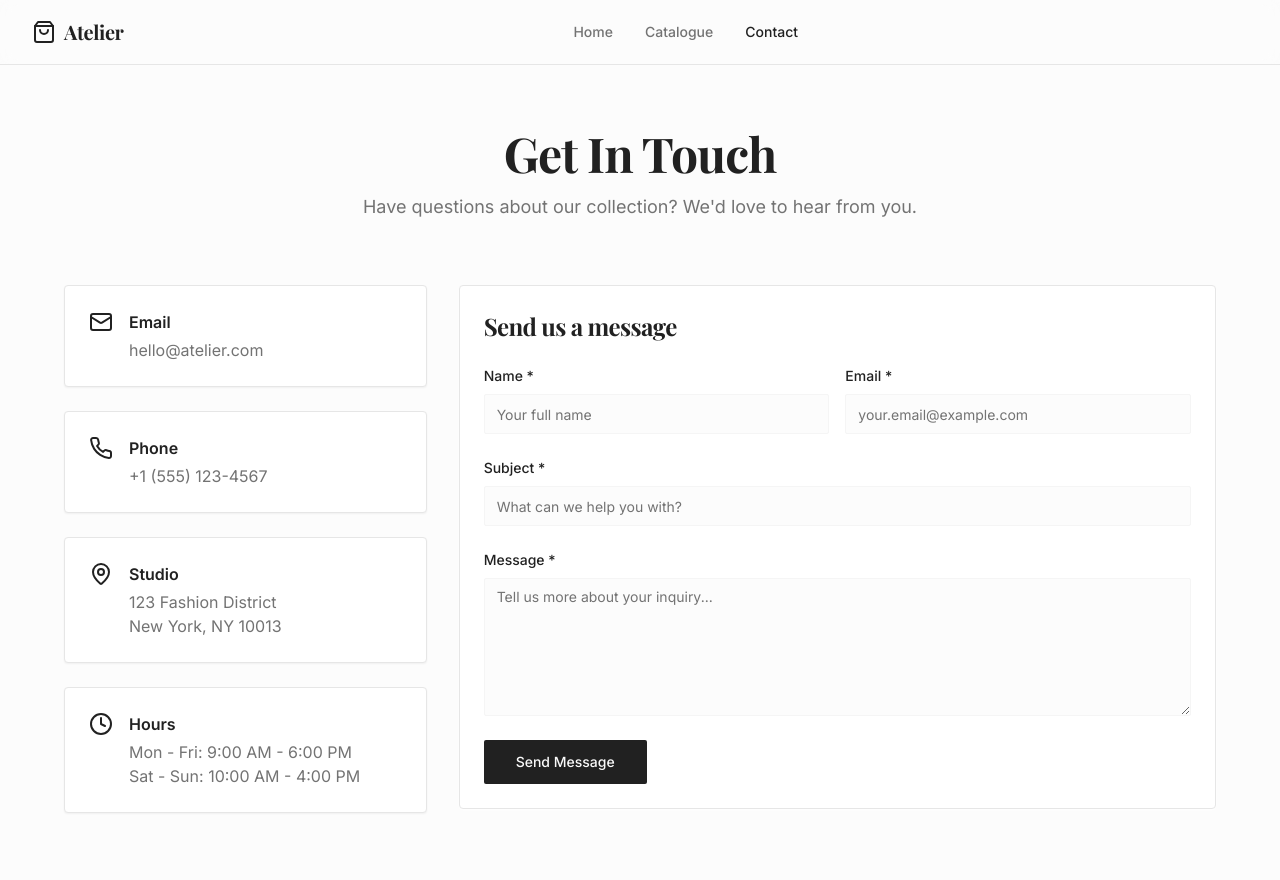
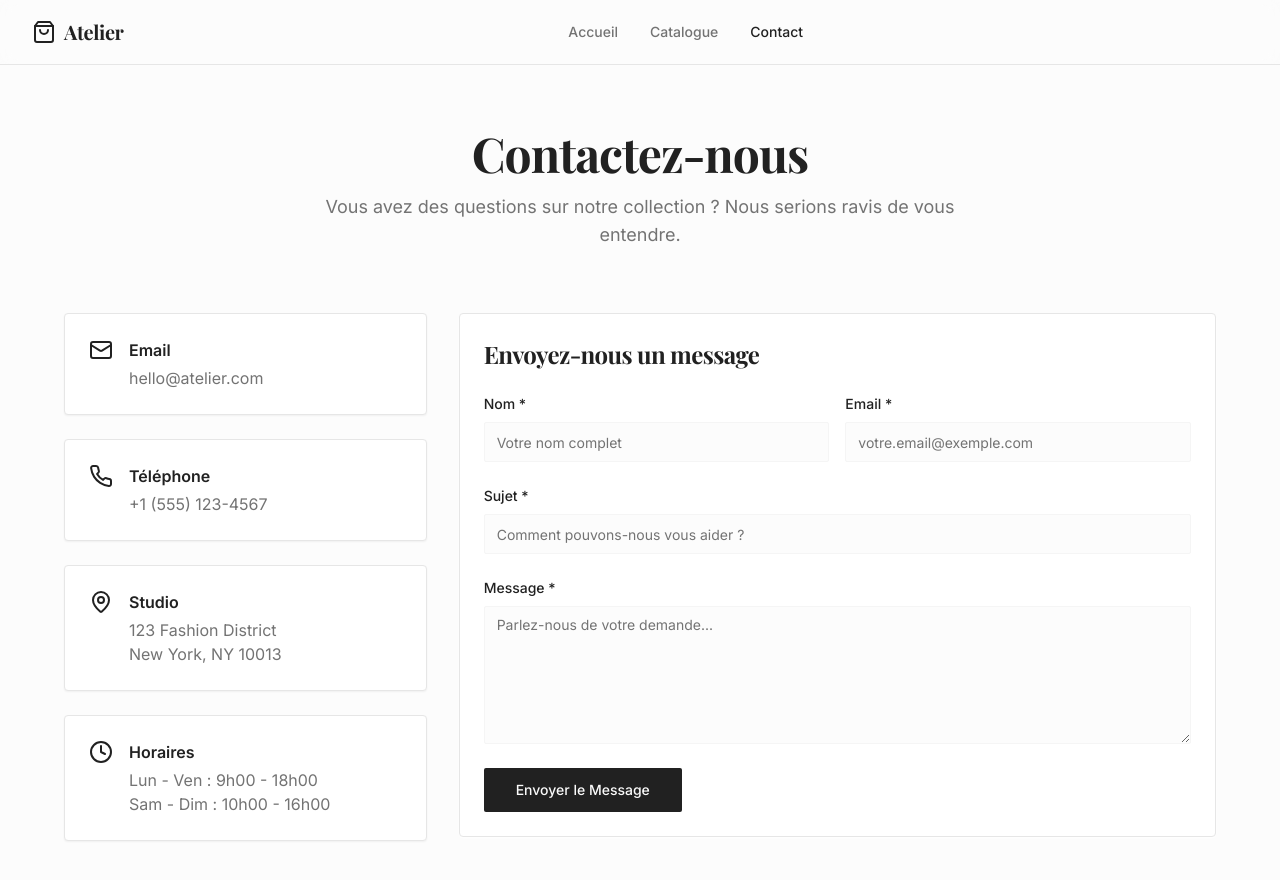
Before and after one commit to bensassi-ahmed/minimal-wardrobe-display, a React (Vite) app: page /contact in a window 1280 px wide. Shown: the top 880 px of the page. Built offline with nearby package versions, Linux system fonts and the light colour scheme.

Commit message:
Translate content to French

```diff
--- a/src/components/Navigation.tsx
+++ b/src/components/Navigation.tsx
@@ -39,7 +39,7 @@ export default function Navigation({ onSearchChange }: NavigationProps) {
                 isActive("/") ? "text-primary" : "text-muted-foreground"
               }`}
             >
-              Home
+              Accueil
             </Link>
             <Link
               to="/catalogue"
@@ -66,7 +66,7 @@ export default function Navigation({ onSearchChange }: NavigationProps) {
                 <Search className="absolute left-3 top-1/2 transform -translate-y-1/2 h-4 w-4 text-muted-foreground" />
                 <Input
                   type="search"
-                  placeholder="Search products..."
+              placeholder="Rechercher des produits..."
                   value={searchQuery}
                   onChange={handleSearchChange}
                   className="pl-10 w-64"
@@ -94,7 +94,7 @@ export default function Navigation({ onSearchChange }: NavigationProps) {
                   <Search className="absolute left-3 top-1/2 transform -translate-y-1/2 h-4 w-4 text-muted-foreground" />
                   <Input
                     type="search"
-                    placeholder="Search products..."
+                    placeholder="Rechercher des produits..."
                     value={searchQuery}
                     onChange={handleSearchChange}
                     className="pl-10"
@@ -106,7 +106,7 @@ export default function Navigation({ onSearchChange }: NavigationProps) {
                 className="text-sm font-medium text-muted-foreground hover:text-primary"
                 onClick={() => setIsMenuOpen(false)}
               >
-                Home
+                Accueil
               </Link>
               <Link
                 to="/catalogue"
--- a/src/pages/AuthPage.tsx
+++ b/src/pages/AuthPage.tsx
@@ -81,8 +81,8 @@ const AuthPage = () => {
         <CardContent>
           <Tabs defaultValue="signin" className="w-full">
             <TabsList className="grid w-full grid-cols-2">
-              <TabsTrigger value="signin">Sign In</TabsTrigger>
-              <TabsTrigger value="signup">Sign Up</TabsTrigger>
+              <TabsTrigger value="signin">Se Connecter</TabsTrigger>
+              <TabsTrigger value="signup">S'Inscrire</TabsTrigger>
             </TabsList>
 
             <TabsContent value="signin" className="space-y-4">
--- a/src/pages/CataloguePage.tsx
+++ b/src/pages/CataloguePage.tsx
@@ -58,8 +58,8 @@ export default function CataloguePage() {
       } catch (error) {
         console.error('Error fetching data:', error);
         toast({
-          title: "Error",
-          description: "Failed to load products. Please try again.",
+          title: "Erreur",
+          description: "Échec du chargement des produits. Veuillez réessayer.",
           variant: "destructive",
         });
       } finally {
@@ -121,7 +121,7 @@ export default function CataloguePage() {
         <Navigation onSearchChange={setSearchQuery} />
         <div className="container mx-auto px-4 py-8">
           <div className="flex items-center justify-center h-64">
-            <div className="text-muted-foreground">Loading products...</div>
+            <div className="text-muted-foreground">Chargement des produits...</div>
           </div>
         </div>
       </div>
@@ -136,10 +136,10 @@ export default function CataloguePage() {
         {/* Header */}
         <div className="text-center mb-12">
           <h1 className="font-display text-4xl sm:text-5xl font-bold mb-4 text-foreground">
-            Our Collection
+            Notre Collection
           </h1>
           <p className="text-lg text-muted-foreground max-w-2xl mx-auto">
-            Discover our carefully curated selection of timeless fashion pieces
+            Découvrez notre sélection soigneusement organisée de pièces de mode intemporelles
           </p>
         </div>
 
@@ -148,15 +148,15 @@ export default function CataloguePage() {
           <div className="flex flex-wrap gap-3 items-center">
             <div className="flex items-center gap-2">
               <Filter className="h-4 w-4 text-muted-foreground" />
-              <span className="text-sm font-medium">Filter:</span>
+              <span className="text-sm font-medium">Filtre :</span>
             </div>
 
             <Select value={selectedCategory} onValueChange={setSelectedCategory}>
               <SelectTrigger className="w-32">
-                <SelectValue placeholder="Category" />
+                <SelectValue placeholder="Catégorie" />
               </SelectTrigger>
               <SelectContent>
-                <SelectItem value="all">All</SelectItem>
+                <SelectItem value="all">Tout</SelectItem>
                 {categories.map((category) => (
                   <SelectItem key={category} value={category}>
                     {category}
@@ -167,28 +167,28 @@ export default function CataloguePage() {
 
             <div className="flex items-center gap-2">
               <SlidersHorizontal className="h-4 w-4 text-muted-foreground" />
-              <span className="text-sm font-medium">Sort:</span>
+              <span className="text-sm font-medium">Trier :</span>
             </div>
 
             <Select value={sortBy} onValueChange={setSortBy}>
               <SelectTrigger className="w-32">
-                <SelectValue placeholder="Sort by" />
+                <SelectValue placeholder="Trier par" />
               </SelectTrigger>
               <SelectContent>
-                <SelectItem value="name">Name</SelectItem>
-                <SelectItem value="price">Price</SelectItem>
-                <SelectItem value="category">Category</SelectItem>
-                <SelectItem value="featured">Featured</SelectItem>
+                <SelectItem value="name">Nom</SelectItem>
+                <SelectItem value="price">Prix</SelectItem>
+                <SelectItem value="category">Catégorie</SelectItem>
+                <SelectItem value="featured">Vedette</SelectItem>
               </SelectContent>
             </Select>
 
             <Button variant="outline" size="sm" onClick={clearFilters}>
-              Clear Filters
+              Effacer les Filtres
             </Button>
           </div>
 
           <Badge variant="secondary" className="text-sm">
-            {filteredProducts.length} {filteredProducts.length === 1 ? 'product' : 'products'}
+            {filteredProducts.length} {filteredProducts.length === 1 ? 'produit' : 'produits'}
           </Badge>
         </div>
 
@@ -196,11 +196,11 @@ export default function CataloguePage() {
         {filteredProducts.length === 0 ? (
           <div className="text-center py-16">
             <div className="text-muted-foreground mb-4">
-              {products.length === 0 ? "No products available." : "No products match your search criteria."}
+              {products.length === 0 ? "Aucun produit disponible." : "Aucun produit ne correspond à vos critères de recherche."}
             </div>
             {searchQuery && (
               <Button variant="outline" onClick={() => setSearchQuery("")}>
-                Clear Search
+                Effacer la Recherche
               </Button>
             )}
           </div>
--- a/src/pages/ContactPage.tsx
+++ b/src/pages/ContactPage.tsx
@@ -32,8 +32,8 @@ export default function ContactPage() {
     await new Promise(resolve => setTimeout(resolve, 1000));
 
     toast({
-      title: "Message Sent!",
-      description: "Thank you for your message. We'll get back to you soon.",
+      title: "Message Envoyé !",
+      description: "Merci pour votre message. Nous vous répondrons bientôt.",
     });
 
     setFormData({ name: "", email: "", subject: "", message: "" });
@@ -48,10 +48,10 @@ export default function ContactPage() {
         {/* Header */}
         <div className="text-center mb-16">
           <h1 className="font-display text-4xl sm:text-5xl font-bold mb-4 text-foreground">
-            Get In Touch
+            Contactez-nous
           </h1>
           <p className="text-lg text-muted-foreground max-w-2xl mx-auto">
-            Have questions about our collection? We'd love to hear from you.
+            Vous avez des questions sur notre collection ? Nous serions ravis de vous entendre.
           </p>
         </div>
 
@@ -80,7 +80,7 @@ export default function ContactPage() {
                       <Phone className="h-6 w-6 text-primary" />
                     </div>
                     <div>
-                      <h3 className="font-semibold mb-1">Phone</h3>
+                      <h3 className="font-semibold mb-1">Téléphone</h3>
                       <p className="text-muted-foreground">+1 (555) 123-4567</p>
                     </div>
                   </div>
@@ -111,10 +111,10 @@ export default function ContactPage() {
                       <Clock className="h-6 w-6 text-primary" />
                     </div>
                     <div>
-                      <h3 className="font-semibold mb-1">Hours</h3>
+                      <h3 className="font-semibold mb-1">Horaires</h3>
                       <p className="text-muted-foreground">
-                        Mon - Fri: 9:00 AM - 6:00 PM<br />
-                        Sat - Sun: 10:00 AM - 4:00 PM
+                        Lun - Ven : 9h00 - 18h00<br />
+                        Sam - Dim : 10h00 - 16h00
                       </p>
                     </div>
                   </div>
@@ -127,14 +127,14 @@ export default function ContactPage() {
           <div className="lg:col-span-2">
             <Card className="shadow-card">
               <CardHeader>
-                <CardTitle className="font-display text-2xl">Send us a message</CardTitle>
+                <CardTitle className="font-display text-2xl">Envoyez-nous un message</CardTitle>
               </CardHeader>
               <CardContent>
                 <form onSubmit={handleSubmit} className="space-y-6">
                   <div className="grid sm:grid-cols-2 gap-4">
                     <div>
                       <label htmlFor="name" className="block text-sm font-medium mb-2">
-                        Name *
+                        Nom *
                       </label>
                       <Input
                         id="name"
@@ -142,7 +142,7 @@ export default function ContactPage() {
                         value={formData.name}
                         onChange={handleChange}
                         required
-                        placeholder="Your full name"
+                        placeholder="Votre nom complet"
                       />
                     </div>
                     <div>
@@ -156,14 +156,14 @@ export default function ContactPage() {
                         value={formData.email}
                         onChange={handleChange}
                         required
-                        placeholder="your.email@example.com"
+                        placeholder="votre.email@exemple.com"
                       />
                     </div>
                   </div>
 
                   <div>
                     <label htmlFor="subject" className="block text-sm font-medium mb-2">
-                      Subject *
+                      Sujet *
                     </label>
                     <Input
                       id="subject"
@@ -171,7 +171,7 @@ export default function ContactPage() {
                       value={formData.subject}
                       onChange={handleChange}
                       required
-                      placeholder="What can we help you with?"
+                      placeholder="Comment pouvons-nous vous aider ?"
                     />
                   </div>
 
@@ -186,7 +186,7 @@ export default function ContactPage() {
                       value={formData.message}
                       onChange={handleChange}
                       required
-                      placeholder="Tell us more about your inquiry..."
+                      placeholder="Parlez-nous de votre demande..."
                     />
                   </div>
 
@@ -196,7 +196,7 @@ export default function ContactPage() {
                     disabled={isSubmitting}
                     className="w-full sm:w-auto"
                   >
-                    {isSubmitting ? "Sending..." : "Send Message"}
+                    {isSubmitting ? "Envoi..." : "Envoyer le Message"}
                   </Button>
                 </form>
               </CardContent>
--- a/src/pages/NotFound.tsx
+++ b/src/pages/NotFound.tsx
@@ -15,9 +15,9 @@ const NotFound = () => {
     <div className="min-h-screen flex items-center justify-center bg-gray-100">
       <div className="text-center">
         <h1 className="text-4xl font-bold mb-4">404</h1>
-        <p className="text-xl text-gray-600 mb-4">Oops! Page not found</p>
+        <p className="text-xl text-gray-600 mb-4">Oups ! Page non trouvée</p>
         <a href="/" className="text-blue-500 hover:text-blue-700 underline">
-          Return to Home
+          Retour à l'Accueil
         </a>
       </div>
     </div>
```
Also changed, not shown: src/pages/HomePage.tsx (+19 -19 lines).
